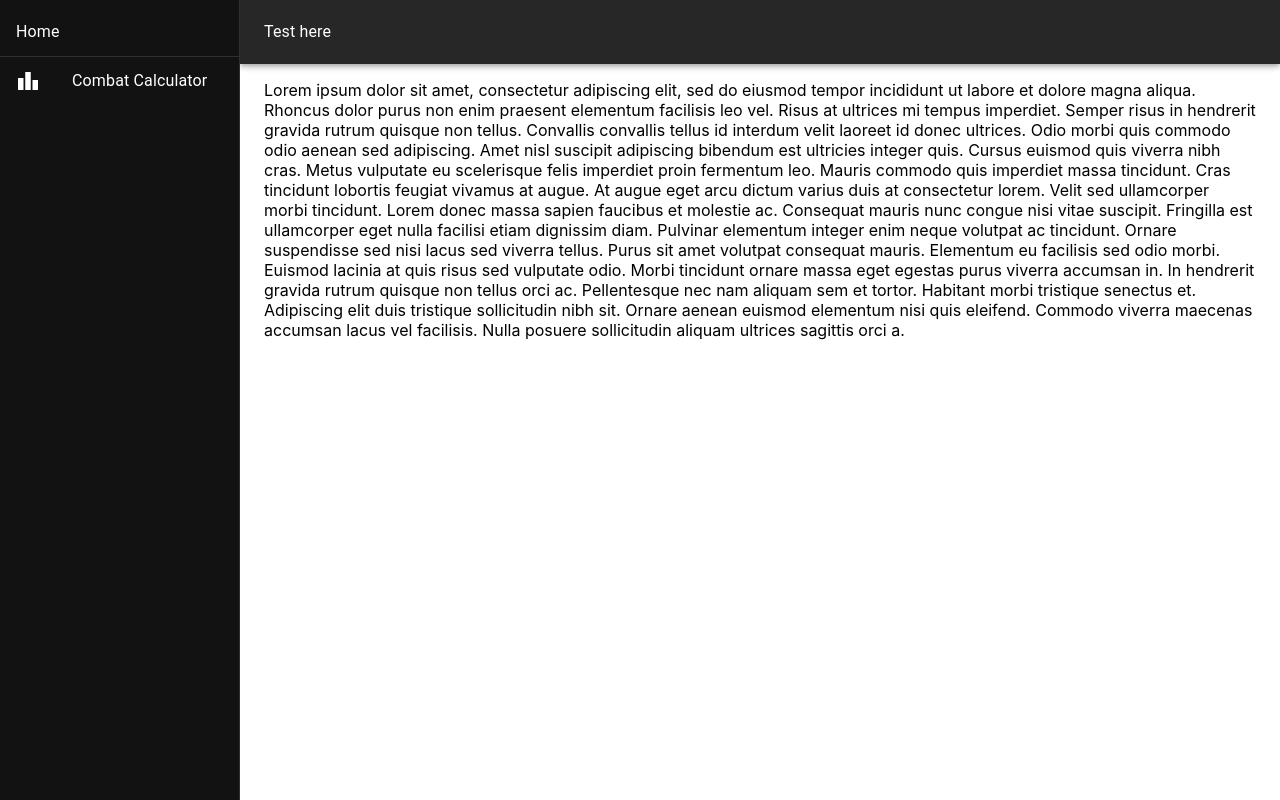
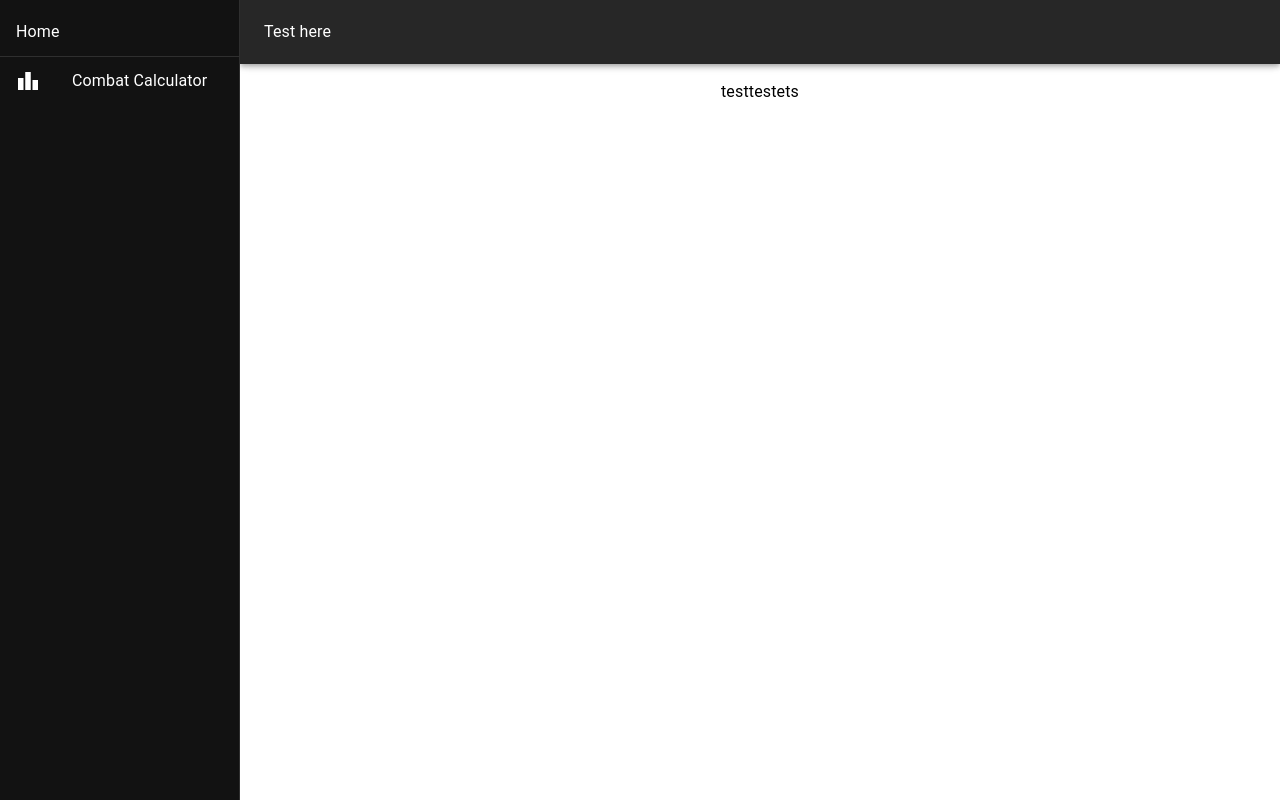
Before and after one commit to J-Haynes/osrs-tools, a React (Create React App) app: page / in a window 1280 px wide. Built offline with nearby package versions, Linux system fonts and the light colour scheme.

Commit message:
adds conbat calc js file and centres content on page

```diff
--- a/src/App.tsx
+++ b/src/App.tsx
@@ -2,6 +2,7 @@ import React, { useState, useEffect } from 'react'
 import MenuIcon from '@mui/icons-material/Menu'
 import './App.css'
 import Nav from './components/Nav'
+import Combatlevel from './components/Combat-Calc'
 
 import { ThemeProvider } from '@emotion/react'
 import { createTheme } from '@mui/material/styles'
@@ -27,31 +28,7 @@ function App() {
               width: { sm: `calc(100% - ${drawerWidth}px)` },
             }}
           >
-            Lorem ipsum dolor sit amet, consectetur adipiscing elit, sed do
-            eiusmod tempor incididunt ut labore et dolore magna aliqua. Rhoncus
-            dolor purus non enim praesent elementum facilisis leo vel. Risus at
-            ultrices mi tempus imperdiet. Semper risus in hendrerit gravida
-            rutrum quisque non tellus. Convallis convallis tellus id interdum
-            velit laoreet id donec ultrices. Odio morbi quis commodo odio aenean
-            sed adipiscing. Amet nisl suscipit adipiscing bibendum est ultricies
-            integer quis. Cursus euismod quis viverra nibh cras. Metus vulputate
-            eu scelerisque felis imperdiet proin fermentum leo. Mauris commodo
-            quis imperdiet massa tincidunt. Cras tincidunt lobortis feugiat
-            vivamus at augue. At augue eget arcu dictum varius duis at
-            consectetur lorem. Velit sed ullamcorper morbi tincidunt. Lorem
-            donec massa sapien faucibus et molestie ac. Consequat mauris nunc
-            congue nisi vitae suscipit. Fringilla est ullamcorper eget nulla
-            facilisi etiam dignissim diam. Pulvinar elementum integer enim neque
-            volutpat ac tincidunt. Ornare suspendisse sed nisi lacus sed viverra
-            tellus. Purus sit amet volutpat consequat mauris. Elementum eu
-            facilisis sed odio morbi. Euismod lacinia at quis risus sed
-            vulputate odio. Morbi tincidunt ornare massa eget egestas purus
-            viverra accumsan in. In hendrerit gravida rutrum quisque non tellus
-            orci ac. Pellentesque nec nam aliquam sem et tortor. Habitant morbi
-            tristique senectus et. Adipiscing elit duis tristique sollicitudin
-            nibh sit. Ornare aenean euismod elementum nisi quis eleifend.
-            Commodo viverra maecenas accumsan lacus vel facilisis. Nulla posuere
-            sollicitudin aliquam ultrices sagittis orci a.
+            <Combatlevel />
           </Box>
         </Box>
       </ThemeProvider>
--- /dev/null
+++ b/src/components/Combat-Calc.tsx
@@ -0,0 +1,11 @@
+import React from 'react'
+
+import { Box, Typography } from '@mui/material'
+
+export default function Combatlevel() {
+  return (
+    <Box display={'flex'} justifyContent={'center'}>
+      <Typography>testtestets</Typography>
+    </Box>
+  )
+}
```
Also changed, not shown: src/combatLevel.ts (added, +10 -0 lines).
